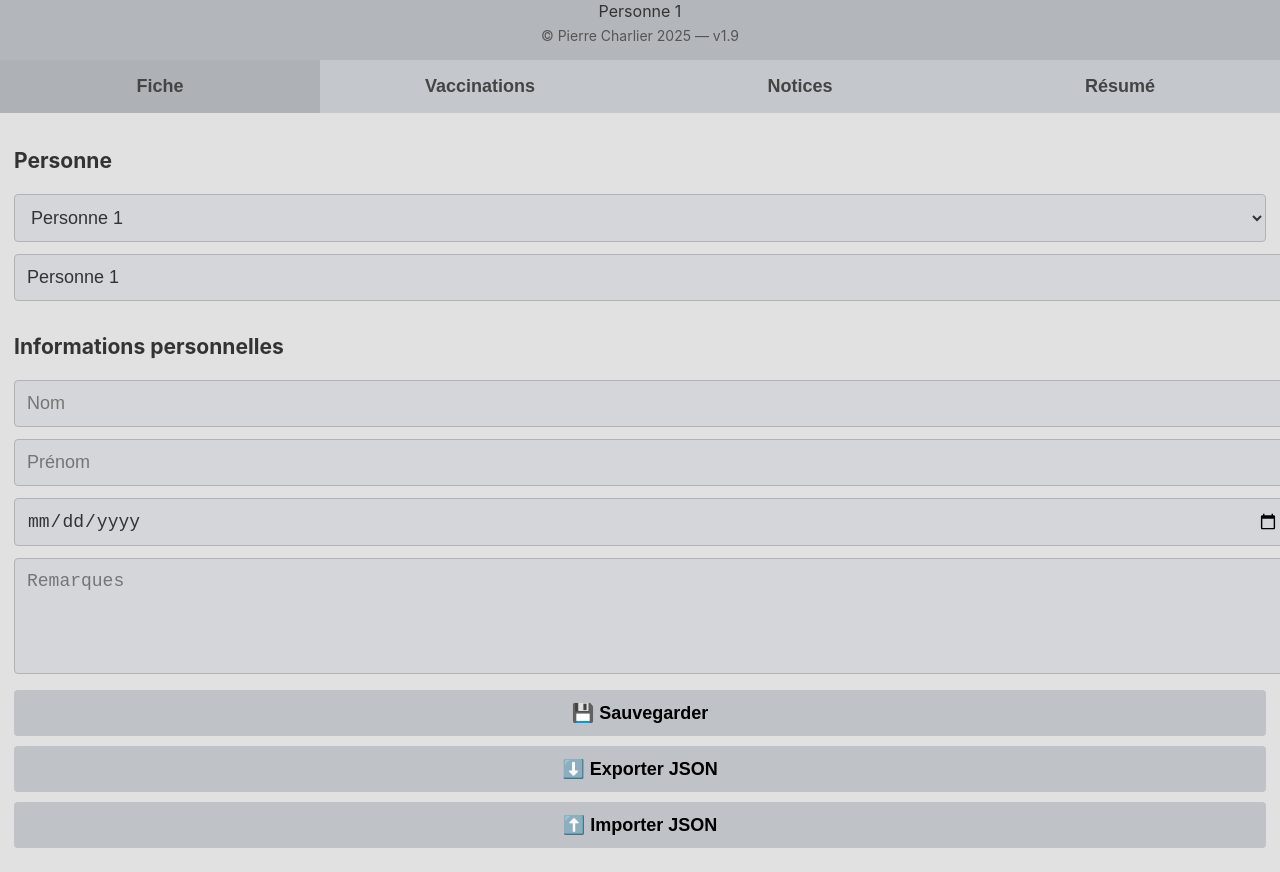
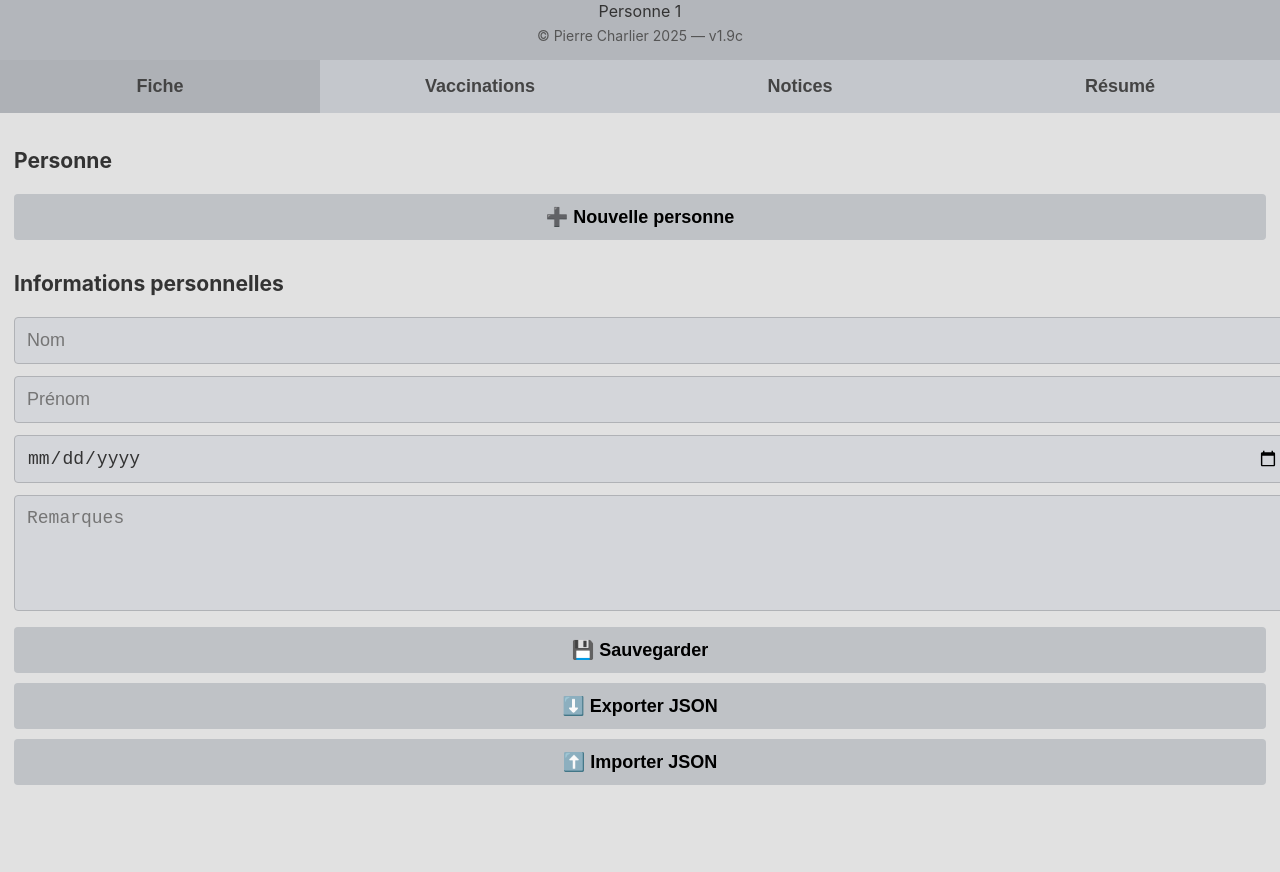
Before and after one commit to Charlp3/Vaccins, a plain HTML site: page index.html in a window 1280 px wide. Shown: the part 55-927 px from the top of the page. After the commit the page ends 864 px from the top, so only its background shows below. Drawn offline with Linux system fonts and the light colour scheme.

Commit message:
Add files via upload

```diff
--- a/index.html
+++ b/index.html
@@ -18,46 +18,93 @@ header{
     text-align:center;
     padding:16px;
 }
-header h1{margin:0;font-size:30px;font-weight:600;}
-#currentLabel{font-size:16px;margin-top:4px;}
-#copyright{font-size:14px;margin-top:6px;color:#555;}
+header h1{
+    margin:0;
+    font-size:30px;
+    font-weight:600;
+}
+#currentLabel{
+    font-size:16px;
+    margin-top:4px;
+}
+#copyright{
+    font-size:14px;
+    margin-top:6px;
+    color:#555;
+}
 
-nav{display:flex;background:#c4c7cc;}
+nav{
+    display:flex;
+    background:#c4c7cc;
+}
 nav button{
-    flex:1;padding:16px;border:none;
-    background:#c4c7cc;font-weight:600;font-size:18px;color:#444;
+    flex:1;
+    padding:16px;
+    border:none;
+    background:#c4c7cc;
+    font-weight:600;
+    font-size:18px;
+    color:#444;
 }
-nav button.active{background:#aeb1b6;}
+nav button.active{
+    background:#aeb1b6;
+}
 
-section{display:none;padding:14px;}
-section.active{display:block;}
+section{
+    display:none;
+    padding:14px;
+}
+section.active{
+    display:block;
+}
 
-input, textarea, select{
-    width:100%;padding:12px;margin-bottom:12px;
-    font-size:18px;background:#d4d6da;
-    border:1px solid #b0b2b6;color:#333;border-radius:4px;
+input, textarea{
+    width:100%;
+    padding:12px;
+    margin-bottom:12px;
+    font-size:18px;
+    background:#d4d6da;
+    border:1px solid #b0b2b6;
+    color:#333;
+    border-radius:4px;
 }
 textarea{height:90px;}
 
-button.add, button.util{
-    background:#bfc2c6;border:none;
-    padding:12px;width:100%;margin-bottom:10px;
-    font-size:18px;border-radius:4px;font-weight:600;
+button.util, button.add{
+    background:#bfc2c6;
+    border:none;
+    padding:12px;
+    width:100%;
+    margin-bottom:10px;
+    font-size:18px;
+    border-radius:4px;
+    font-weight:600;
 }
 button.del, button.edit, button.saveEdit, button.cancelEdit{
-    border:none;border-radius:4px;padding:6px 10px;
-    font-size:15px;margin:2px;
+    border:none;
+    border-radius:4px;
+    padding:6px 10px;
+    font-size:15px;
+    margin:2px;
 }
 button.del{background:#8a8d92;color:#fff;}
 button.edit{background:#9ea2a8;}
 button.saveEdit{background:#7fa37f;}
 button.cancelEdit{background:#b07a7a;}
 
-table{width:100%;border-collapse:collapse;font-size:18px;}
-th, td{padding:12px;border:1px solid #b1b3b7;}
+table{
+    width:100%;
+    border-collapse:collapse;
+    font-size:18px;
+}
+th, td{
+    padding:12px;
+    border:1px solid #b1b3b7;
+}
 th{background:#b9bcc1;}
 tr:nth-child(even){background:#d8dadf;}
 tr:nth-child(odd){background:#e3e5e9;}
+
 a{color:#4a6a8a;}
 </style>
 </head>
@@ -67,7 +114,7 @@ a{color:#4a6a8a;}
 <header>
     <h1>Vaccins</h1>
     <div id="currentLabel">Personne 1</div>
-<div id="copyright">© Pierre Charlier 2025 — v1.9</div>
+    <div id="copyright">© Pierre Charlier 2025 — v1.9c</div>
 </header>
 
 <nav>
@@ -77,11 +124,11 @@ a{color:#4a6a8a;}
     <button onclick="showTab('resume',this)">Résumé</button>
 </nav>
 
+<!-- ================= FICHE ================= -->
 <section id="fiche" class="active">
+
 <h3>Personne</h3>
-<select id="personSelect" onchange="switchPerson(this.value)"></select>
-
-<input id="personLabel" placeholder="Nom de la personne">
+<button class="util" onclick="addPerson()">➕ Nouvelle personne</button>
 
 <h3>Informations personnelles</h3>
 <input id="nom" placeholder="Nom">
@@ -93,98 +140,167 @@ a{color:#4a6a8a;}
 <button class="util" onclick="exportJSON()">⬇️ Exporter JSON</button>
 <input type="file" id="importFile" accept=".json" style="display:none" onchange="importJSON(this)">
 <button class="util" onclick="document.getElementById('importFile').click()">⬆️ Importer JSON</button>
+
 </section>
 
+<!-- ================= VACCINS ================= -->
 <section id="vaccins">
+
 <h3>Vaccinations</h3>
 <input id="vaccinNom" placeholder="Nom du vaccin">
 <input id="vaccinDate" type="date">
 <button class="add" onclick="addVaccin()">Ajouter</button>
 
 <table>
-<thead><tr><th>Vaccin</th><th>Date</th><th>Actions</th></tr></thead>
+<thead>
+<tr>
+    <th>Vaccin</th>
+    <th>Date</th>
+    <th>Actions</th>
+</tr>
+</thead>
 <tbody id="vaccinTable"></tbody>
 </table>
+
 </section>
 
+<!-- ================= NOTICES ================= -->
 <section id="notices">
+
 <h3>Notices</h3>
 <input id="noticeNom" placeholder="Nom du vaccin">
 <input id="noticeURL" placeholder="URL de la notice">
 <button class="add" onclick="addNotice()">Ajouter</button>
 
 <table>
-<thead><tr><th>Vaccin</th><th>Notice</th><th></th></tr></thead>
+<thead>
+<tr>
+    <th>Vaccin</th>
+    <th>Notice</th>
+    <th></th>
+</tr>
+</thead>
 <tbody id="noticeTable"></tbody>
 </table>
+
 </section>
 
+<!-- ================= RÉSUMÉ ================= -->
 <section id="resume">
+
 <h3>Résumé vaccinal</h3>
 <table>
-<thead><tr><th>Vaccin</th><th>Date</th></tr></thead>
+<thead>
+<tr>
+    <th>Vaccin</th>
+    <th>Date</th>
+</tr>
+</thead>
 <tbody id="resumeTable"></tbody>
 </table>
+
 </section>
 
 <script>
+/* ===== Données ===== */
 let data = JSON.parse(localStorage.getItem("vaccinsData")) || {
-    currentPerson:0,
-    persons:[
-        {label:"Personne 1",fiche:{},vaccins:[],notices:[]},
-        {label:"Personne 2",fiche:{},vaccins:[],notices:[]}
-    ]
+    currentPerson: 0,
+    persons: []
 };
 
-function current(){ return data.persons[data.currentPerson]; }
-function save(){ localStorage.setItem("vaccinsData",JSON.stringify(data)); }
+/* ===== Initialisation sûre ===== */
+if(data.persons.length === 0){
+    data.persons.push({
+        label: "Personne 1",
+        fiche: {},
+        vaccins: [],
+        notices: []
+    });
+}
 
+/* ===== Accès courant ===== */
+function current(){
+    return data.persons[data.currentPerson];
+}
+
+/* ===== Sauvegarde ===== */
+function save(){
+    localStorage.setItem("vaccinsData", JSON.stringify(data));
+}
+
+/* ===== Export / Import JSON ===== */
 function exportJSON(){
-    const blob=new Blob([JSON.stringify(data,null,2)],{type:"application/json"});
-    const a=document.createElement("a");
-    a.href=URL.createObjectURL(blob); a.download="vaccins.json"; a.click();
+    const blob = new Blob([JSON.stringify(data, null, 2)], {type:"application/json"});
+    const a = document.createElement("a");
+    a.href = URL.createObjectURL(blob);
+    a.download = "vaccins.json";
+    a.click();
 }
 
 function importJSON(input){
-    const file=input.files[0]; if(!file) return;
-    const reader=new FileReader();
-    reader.onload=e=>{
+    const file = input.files[0];
+    if(!file) return;
+    const reader = new FileReader();
+    reader.onload = e => {
         try{
-            const obj=JSON.parse(e.target.result);
+            const obj = JSON.parse(e.target.result);
             if(!obj.persons) throw "";
-            data=obj; save(); render();
+            data = obj;
+            save();
+            render();
             alert("Restauration réussie");
-        }catch{ alert("Fichier JSON invalide"); }
+        }catch{
+            alert("Fichier JSON invalide");
+        }
     };
     reader.readAsText(file);
 }
 
-function showTab(id,btn){
-    document.querySelectorAll("section").forEach(s=>s.classList.remove("active"));
-    document.querySelectorAll("nav button").forEach(b=>b.classList.remove("active"));
-    document.getElementById(id).classList.add("active"); btn.classList.add("active");
+/* ===== Personnes ===== */
+function addPerson(){
+    const label = prompt("Nom de la nouvelle personne :");
+    if(!label) return;
+
+    data.persons.push({
+        label: label,
+        fiche: {},
+        vaccins: [],
+        notices: []
+    });
+
+    data.currentPerson = data.persons.length - 1;
+    save();
+    render();
 }
 
-function switchPerson(i){
-    data.currentPerson=parseInt(i); render();
+/* ===== Navigation ===== */
+function showTab(id, btn){
+    document.querySelectorAll("section").forEach(s => s.classList.remove("active"));
+    document.querySelectorAll("nav button").forEach(b => b.classList.remove("active"));
+    document.getElementById(id).classList.add("active");
+    btn.classList.add("active");
 }
 
+/* ===== Vaccins ===== */
 function addVaccin(){
-    if(!vaccinNom.value||!vaccinDate.value) return;
-    current().vaccins.push({nom:vaccinNom.value,date:vaccinDate.value});
-    vaccinNom.value=""; vaccinDate.value="";
-    save(); render();
+    if(!vaccinNom.value || !vaccinDate.value) return;
+    current().vaccins.push({nom: vaccinNom.value, date: vaccinDate.value});
+    vaccinNom.value = "";
+    vaccinDate.value = "";
+    save();
+    render();
 }
 
 function delVaccin(i){
     if(!confirm("Supprimer ce vaccin ?")) return;
-    current().vaccins.splice(i,1);
-    save(); render();
+    current().vaccins.splice(i, 1);
+    save();
+    render();
 }
 
 function editVaccin(i){
-    const v=current().vaccins[i];
-    vaccinTable.children[i].innerHTML=`
+    const v = current().vaccins[i];
+    vaccinTable.children[i].innerHTML = `
         <td><input value="${v.nom}"></td>
         <td><input type="date" value="${v.date}"></td>
         <td>
@@ -193,43 +309,44 @@ function editVaccin(i){
         </td>`;
 }
 
-function saveVaccinEdit(i,btn){
-    const row=btn.closest("tr");
-    const inputs=row.querySelectorAll("input");
-    current().vaccins[i]={nom:inputs[0].value,date:inputs[1].value};
-    save(); render();
+function saveVaccinEdit(i, btn){
+    const row = btn.closest("tr");
+    const inputs = row.querySelectorAll("input");
+    current().vaccins[i] = {nom: inputs[0].value, date: inputs[1].value};
+    save();
+    render();
 }
 
+/* ===== Notices ===== */
 function addNotice(){
-    if(!noticeNom.value||!noticeURL.value) return;
-    current().notices.push({nom:noticeNom.value,url:noticeURL.value});
-    noticeNom.value=""; noticeURL.value="";
-    save(); render();
+    if(!noticeNom.value || !noticeURL.value) return;
+    current().notices.push({nom: noticeNom.value, url: noticeURL.value});
+    noticeNom.value = "";
+    noticeURL.value = "";
+    save();
+    render();
 }
 
 function delNotice(i){
     if(!confirm("Supprimer cette notice ?")) return;
-    current().notices.splice(i,1);
-    save(); render();
+    current().notices.splice(i, 1);
+    save();
+    render();
 }
 
+/* ===== Affichage ===== */
 function render(){
-    personSelect.innerHTML="";
-    data.persons.forEach((p,i)=>{
-        personSelect.innerHTML+=`<option value="${i}">${p.label}</option>`;
-    });
-    personSelect.value=data.currentPerson;
-    personLabel.value=current().label;
-    currentLabel.textContent=current().label;
+    const p = current();
+    currentLabel.textContent = p.label;
 
     ["nom","prenom","naissance","remarque"].forEach(id=>{
-        document.getElementById(id).value=current().fiche[id]||"";
+        document.getElementById(id).value = p.fiche[id] || "";
     });
 
-    vaccinTable.innerHTML="";
-    resumeTable.innerHTML="";
-    current().vaccins.forEach((v,i)=>{
-        vaccinTable.innerHTML+=`
+    vaccinTable.innerHTML = "";
+    resumeTable.innerHTML = "";
+    p.vaccins.forEach((v,i)=>{
+        vaccinTable.innerHTML += `
         <tr>
             <td>${v.nom}</td>
             <td>${v.date}</td>
@@ -238,12 +355,12 @@ function render(){
                 <button class="del" onclick="delVaccin(${i})">🗑️</button>
             </td>
         </tr>`;
-        resumeTable.innerHTML+=`<tr><td>${v.nom}</td><td>${v.date}</td></tr>`;
+        resumeTable.innerHTML += `<tr><td>${v.nom}</td><td>${v.date}</td></tr>`;
     });
 
-    noticeTable.innerHTML="";
-    current().notices.forEach((n,i)=>{
-        noticeTable.innerHTML+=`
+    noticeTable.innerHTML = "";
+    p.notices.forEach((n,i)=>{
+        noticeTable.innerHTML += `
         <tr>
             <td>${n.nom}</td>
             <td><a href="${n.url}" target="_blank">${n.url}</a></td>
@@ -252,13 +369,10 @@ function render(){
     });
 }
 
-personLabel.addEventListener("input",e=>{
-    current().label=e.target.value;
-    render();
-});
+/* ===== Écouteurs fiche ===== */
 ["nom","prenom","naissance","remarque"].forEach(id=>{
-    document.getElementById(id).addEventListener("input",e=>{
-        current().fiche[id]=e.target.value;
+    document.getElementById(id).addEventListener("input", e=>{
+        current().fiche[id] = e.target.value;
         save();
     });
 });
```
Lines whose indentation alone changed are shown as unchanged.
